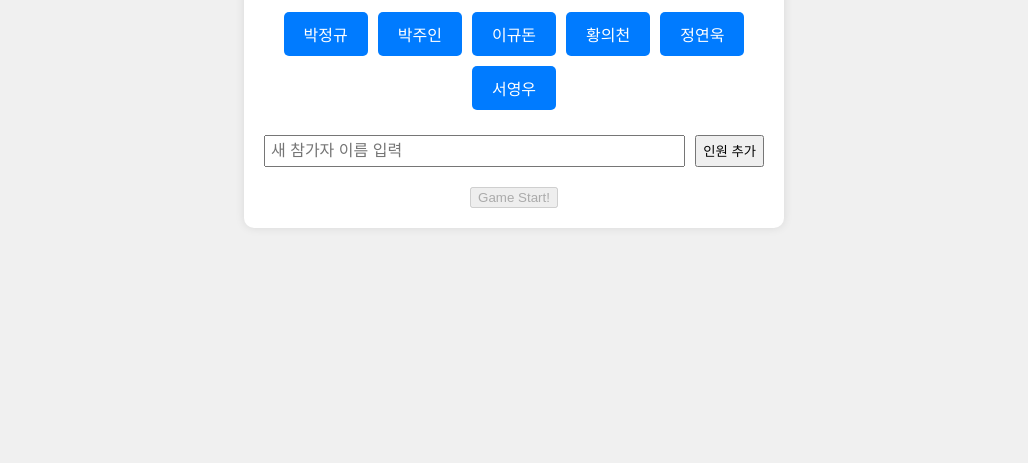
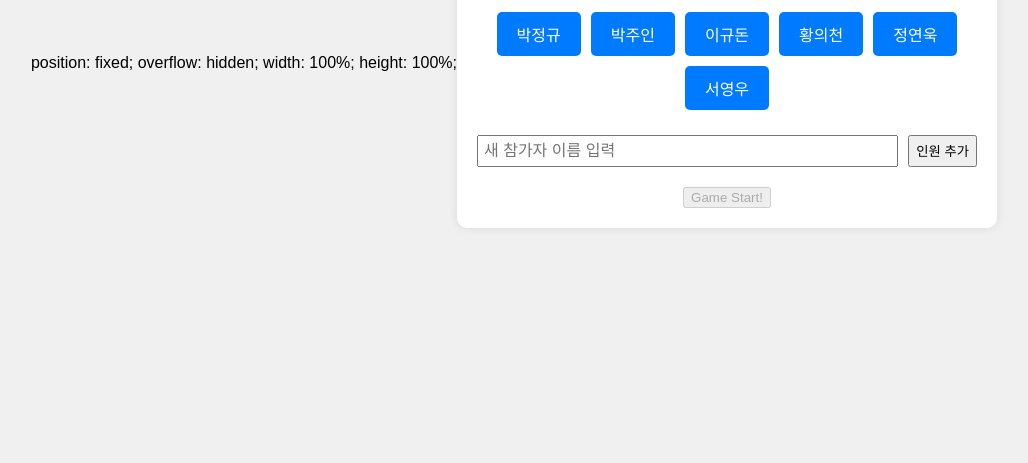
Before and after one commit to Yeongwoo7241/reaction, a plain HTML site: page index.html in a window 1280 px wide. Shown: the part 337-800 px from the top of the page, without its empty margins (126-1154 px from the left). Drawn offline with Linux system fonts and the light colour scheme.

Commit message:
Update index.html

```diff
--- a/index.html
+++ b/index.html
@@ -7,6 +7,10 @@
     <link rel="stylesheet" href="styles.css">
 </head>
 <body>
+    position: fixed;
+    overflow: hidden;
+    width: 100%;
+    height: 100%;
     <!-- 첫 번째 페이지: 참여자 선택 -->
     <div class="container" id="page1">
         <h1>오늘의 참여자를 선택하세요</h1>
```
